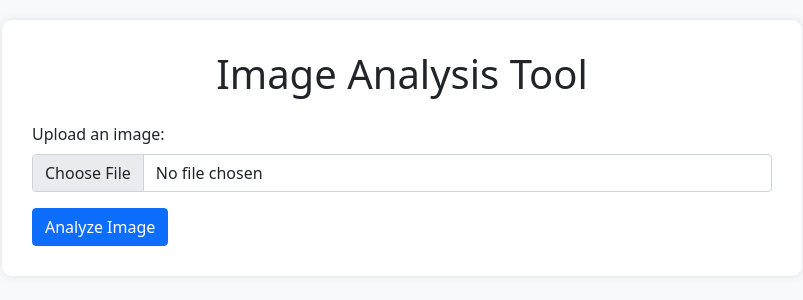
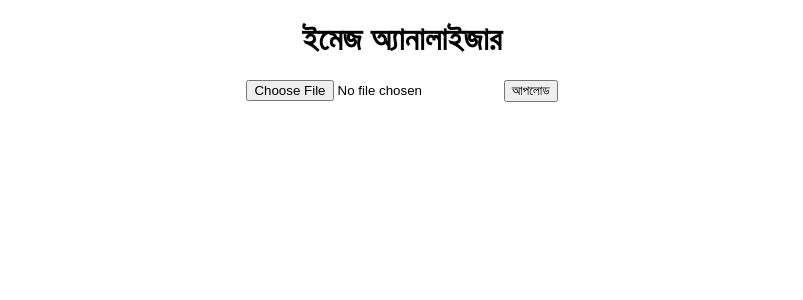
Before and after one commit to shahariarmahfuz/Image-tra, a Flask app: page / in a window 1280 px wide. Shown: the top 300 px of the page, without its empty margins (238-1041 px from the left). Run offline with Flask 3, Linux system fonts and the light colour scheme.

Commit message:
Update index.html

```diff
--- a/templates/index.html
+++ b/templates/index.html
@@ -1,61 +1,64 @@
 <!DOCTYPE html>
-<html lang="en">
+<html>
 <head>
-    <meta charset="UTF-8">
-    <meta name="viewport" content="width=device-width, initial-scale=1.0">
-    <title>Image Analysis</title>
-    <link href="https://cdn.jsdelivr.net/npm/bootstrap@5.1.3/dist/css/bootstrap.min.css" rel="stylesheet">
+    <title>ইমেজ অ্যানালাইজার</title>
     <style>
         body {
-            padding: 20px;
-            background-color: #f8f9fa;
+            font-family: sans-serif;
+            margin: 20px;
         }
-        .container {
-            max-width: 800px;
-            background: white;
-            padding: 30px;
-            border-radius: 10px;
-            box-shadow: 0 0 10px rgba(0,0,0,0.1);
+        h1, h2 {
+            text-align: center;
         }
-        .result-box {
-            margin-top: 20px;
-            padding: 15px;
-            background: #f1f1f1;
-            border-radius: 5px;
+        .upload-form {
+            text-align: center;
+            margin-bottom: 20px;
+        }
+        .image-container {
+            text-align: center;
+            margin-bottom: 20px;
+        }
+        .results {
+            text-align: center;
+        }
+        .error {
+            color: red;
+            text-align: center;
+            margin-bottom: 10px;
         }
     </style>
 </head>
 <body>
-    <div class="container">
-        <h1 class="mb-4 text-center">Image Analysis Tool</h1>
+    <h1>ইমেজ অ্যানালাইজার</h1>
 
-        <form action="/analyze" method="post" enctype="multipart/form-data">
-            <div class="mb-3">
-                <label for="fileInput" class="form-label">Upload an image:</label>
-                <input class="form-control" type="file" id="fileInput" name="file" accept="image/*" required>
-            </div>
-            <button type="submit" class="btn btn-primary">Analyze Image</button>
+    <div class="upload-form">
+        <form method="POST" action="/upload" enctype="multipart/form-data">
+            <input type="file" name="file" required>
+            <input type="submit" value="আপলোড">
         </form>
-
-        {% if uploaded_image %}
-            <div class="mt-5">
-                <h3>Uploaded Image:</h3>
-                <img src="{{ url_for('static', filename='uploads/' + uploaded_image) }}" class="img-fluid rounded" style="max-width: 100%; height: auto;">
-            </div>
-        {% endif %}
-
-        {% if predictions %}
-            <div class="result-box mt-4">
-                <h3>Analysis Results:</h3>
-                <ul class="list-group">
-                    {% for prediction in predictions %}
-                        <li class="list-group-item">{{ prediction }}</li>
-                    {% endfor %}
-                </ul>
-            </div>
+        {% if error %}
+            <p class="error">{{ error }}</p>
         {% endif %}
     </div>
 
-    <script src="https://cdn.jsdelivr.net/npm/bootstrap@5.1.3/dist/js/bootstrap.bundle.min.js"></script>
+    {% if filename %}
+        <div class="image-container">
+            <h2>বিশ্লেষণ করা ছবি:</h2>
+            <img src="{{ url_for('static', filename='output/' + filename) }}" alt="Analyzed Image" style="max-width: 500px;">
+        </div>
+
+        <div class="results">
+            <h2>সনাক্ত করা বস্তু:</h2>
+            {% if objects %}
+                <ul>
+                    {% for object in objects %}
+                        <li>{{ object }}</li>
+                    {% endfor %}
+                </ul>
+            {% else %}
+                <p>কোন বস্তু সনাক্ত করা যায়নি।</p>
+            {% endif %}
+        </div>
+    {% endif %}
 </body>
 </html>
```
